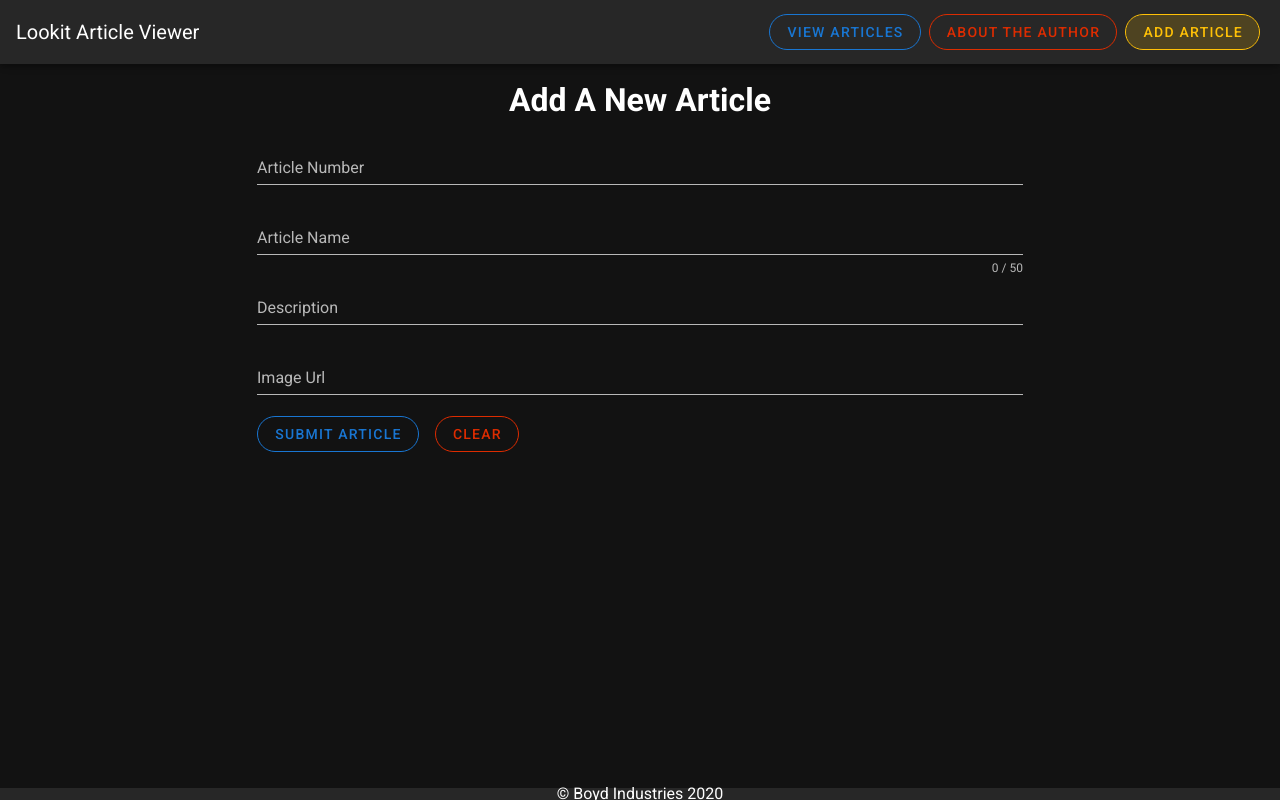
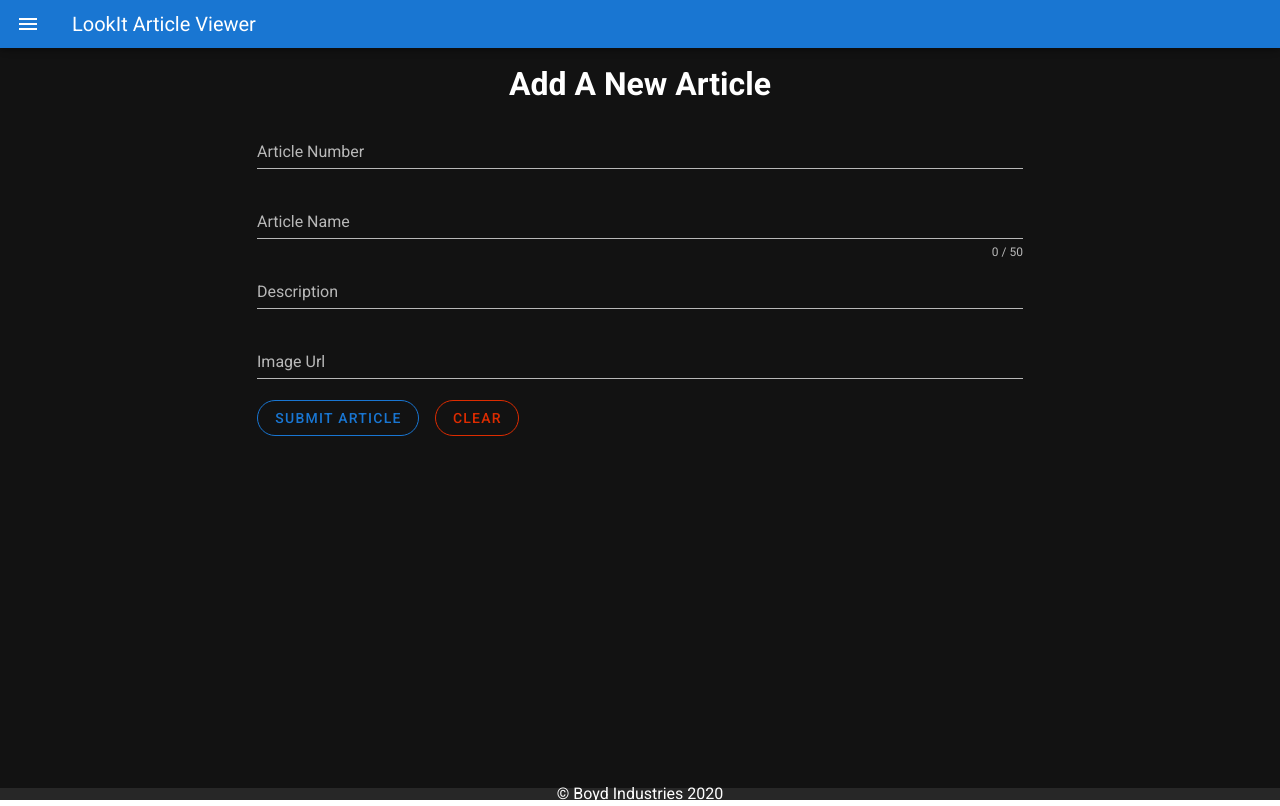
Before and after one commit to tboyd4/article-viewer, a Nuxt app: page /create in a window 1280 px wide. Built offline with nearby package versions, Linux system fonts and the light colour scheme.

Commit message:
added feedback upon creation or deletion of article

```diff
--- a/components/create-page-components/CreateArticle.vue
+++ b/components/create-page-components/CreateArticle.vue
@@ -1,4 +1,5 @@
 <template>
+  <div>
     <v-row align="center" justify="center">
       <v-col cols="12" md="8">
         <v-form ref="form" v-model="valid" lazy-validation>
@@ -21,7 +22,11 @@
             required
           ></v-text-field>
 
-        <v-text-field v-model="image" label="Image Url" required></v-text-field>
+          <v-text-field
+            v-model="image"
+            label="Image Url"
+            required
+          ></v-text-field>
 
           <v-btn
             :disabled="!valid"
@@ -40,17 +45,31 @@
         </v-form>
       </v-col>
     </v-row>
+    <v-snackbar v-model="snackbar">
+      {{ text }}
+
+      <template v-slot:action="{ attrs }">
+        <v-btn color="secondary" text v-bind="attrs" @click="snackbar = false">
+          Close
+        </v-btn>
+      </template>
+    </v-snackbar>
+  </div>
 </template>
 
 <script>
 export default {
-  data: () => ({
+  data() {
+    return {
       valid: true,
       articleNumber: null,
       title: '',
       description: '',
       image: '',
-  }),
+      snackbar: false,
+      text: `Article Created`,
+    }
+  },
 
   methods: {
     submit() {
@@ -58,10 +77,11 @@ export default {
         articleNumber: this.articleNumber,
         title: this.title,
         description: this.description,
-          image: this.image
+        image: this.image,
       }
+      this.snackbar = true
       this.$store.dispatch('articles/add', newArticle)
-      this.reset();
+      this.reset()
     },
     reset() {
       this.$refs.form.reset()
--- a/components/global-components/AppNavBar.vue
+++ b/components/global-components/AppNavBar.vue
@@ -1,5 +1,14 @@
 <template>
-  <v-app-bar clipped-left fixed app>
+  <div>
+    <v-app-bar color="primary" dense dark>
+      <v-app-bar-nav-icon></v-app-bar-nav-icon>
+
+      <v-toolbar-title>LookIt Article Viewer</v-toolbar-title>
+
+      <v-spacer></v-spacer>
+    </v-app-bar>
+  </div>
+  <!-- <v-app-bar clipped-left fixed app>
     <v-toolbar-title>Lookit Article Viewer</v-toolbar-title>
     <v-spacer></v-spacer>
     <v-btn to="/" outlined rounded color="primary" class="mx-1">
@@ -11,7 +20,7 @@
     <v-btn to="/create" outlined rounded color="warning" class="mx-1">
       Add Article
     </v-btn>
-  </v-app-bar>
+  </v-app-bar> -->
 </template>
 
 <script>
--- a/components/home-page-components/ArticleCard.vue
+++ b/components/home-page-components/ArticleCard.vue
@@ -7,7 +7,7 @@
       justify="center"
     >
       <v-col cols="12" md="8">
-        <v-card class="mx-auto my-12">
+        <v-card class="mx-auto my-4">
           <v-img height="250" :src="article.image"></v-img>
 
           <v-card-title>{{ article.title }}</v-card-title>
@@ -21,9 +21,7 @@
           <v-divider class="mx-4"></v-divider>
 
           <v-card-actions>
-            <v-btn color="primary" rounded outlined>
-              Read More
-            </v-btn>
+            <v-btn color="primary" rounded outlined> Read More </v-btn>
 
             <v-btn
               class="my-2 mx-3"
@@ -35,25 +33,39 @@
               Delete Article
             </v-btn>
           </v-card-actions>
-          <v-spacer></v-spacer>
-          <p>{{ articleNumber }}</p>
         </v-card>
       </v-col>
     </v-row>
+    <v-snackbar v-model="snackbar">
+      {{ text }}
+
+      <template v-slot:action="{ attrs }">
+        <v-btn color="secondary" text v-bind="attrs" @click="snackbar = false">
+          Close
+        </v-btn>
+      </template>
+    </v-snackbar>
   </div>
 </template>
 
 <script>
 export default {
+  data() {
+    return {
+      snackbar: false,
+      text: `Article Deleted`,
+    }
+  },
   computed: {
-      articles() {
-          return this.$store.state.articles.articleData
-      }
+    articles() {
+      return this.$store.state.articles.articleData
+    },
   },
   methods: {
     deleteArticle(articleNumber) {
       console.log('deleting ' + articleNumber)
       this.$store.dispatch('articles/remove', articleNumber)
+      this.snackbar = true;
     },
   },
 }
```
Lines whose indentation alone changed are shown as unchanged.
